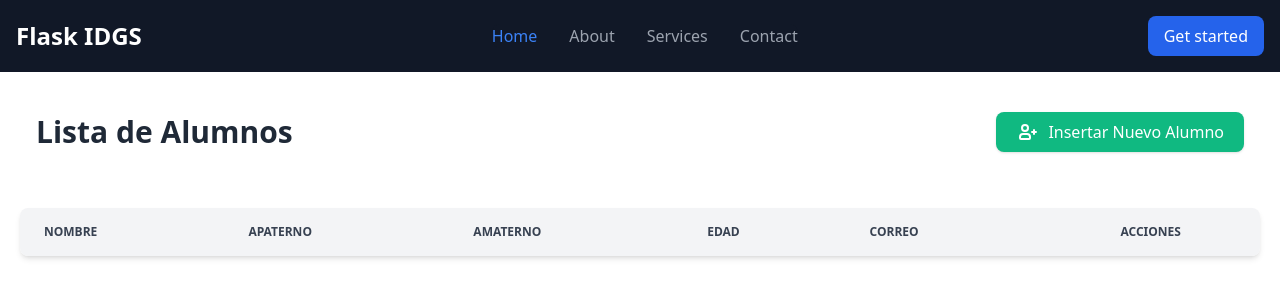
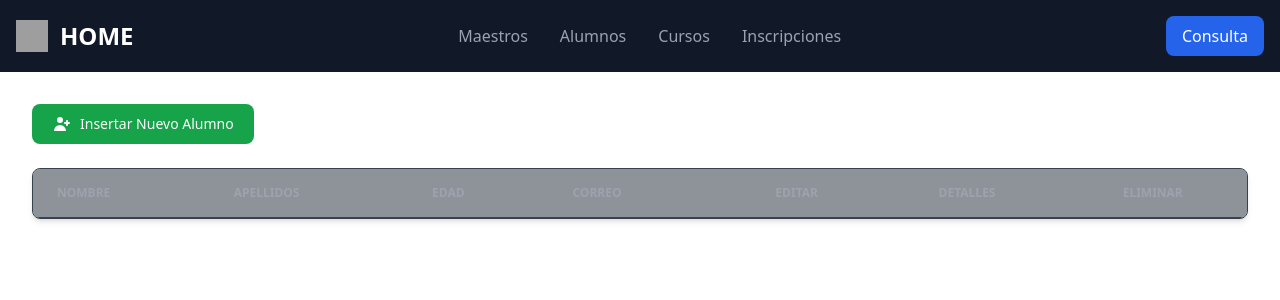
Before and after one commit to ICO-801-9-68528/flaskBDICO-801-9, a Flask app: page /alumnos in a window 1280 px wide. Shown: the top 300 px of the page. Run offline with Flask 3, Linux system fonts and the light colour scheme; lists and menus that the app fills with data are empty; some libraries are stand-ins or nearby versions; grey boxes are pictures that could not be loaded.

Commit message:
consultas

```diff
--- a/alumnos/routes.py
+++ b/alumnos/routes.py
@@ -1,7 +1,8 @@
 from . import alumnos_bp
-from flask import render_template, request, redirect, url_for
+from flask import render_template, request, redirect, url_for, flash
 from models import db, Alumnos
 from . import forms
+from sqlalchemy.exc import IntegrityError
 
 @alumnos_bp.route("", methods=['GET'])
 def lista():
@@ -104,3 +105,28 @@ def usuario():
 
     return render_template('alumnos/usuarios.html',form=usuarios_clas,mat=mat,
                            nom=nom,apa=apa,ama=ama,edad=edad,email=email)
+
+@alumnos_bp.route("/insertar", methods=['GET', 'POST'])
+def insertar():
+    if request.method == 'POST':
+        nueva_matricula = request.form.get('matricula')
+
+        nuevo_maestro = Alumnos(
+            matricula=nueva_matricula,
+            nombre=request.form.get('nombre'),
+            apellidos=request.form.get('apellidos'),
+            especialidad=request.form.get('especialidad'),
+            email=request.form.get('email')
+        )
+
+        try:
+            db.session.add(nuevo_maestro)
+            db.session.commit()
+            flash('¡Maestro registrado con éxito!', 'success')
+            return redirect(url_for('alumnos.lista'))
+        except IntegrityError:
+            db.session.rollback() # Importante para limpiar la sesión fallida
+            flash(f'Error: La matrícula {nueva_matricula} ya está ocupada por otro maestro.', 'danger')
+            return redirect(url_for('alumnos.insertar')) # Regresa al formulario
+
+    return render_template('alumnos/insertar.html')
--- a/app.py
+++ b/app.py
@@ -32,6 +32,16 @@ def dashboard():
     # Usamos un nombre de función único 'dashboard' para evitar el RecursionError
     return render_template("index.html")
 
+@app.route("/consulta")
+def consulta():
+    # Example data for students and their enrolled courses
+    students = [
+        {"name": "Juan Perez", "courses": ["Math", "Science"]},
+        {"name": "Maria Lopez", "courses": ["History", "Art"]},
+        {"name": "Carlos Gomez", "courses": ["Physics", "Chemistry"]}
+    ]
+    return render_template("consulta.html", students=students)
+
 if __name__ == '__main__':
     with app.app_context():
         db.create_all()
--- a/models.py
+++ b/models.py
@@ -31,7 +31,7 @@ class Curso(db.Model):
     maestro_id = db.Column(
         db.Integer,
         db.ForeignKey('maestros.matricula'),
-        nullable=False
+        nullable=True
     )
 
     maestro = db.relationship('Maestros', back_populates='cursos') #db.relationship Es la función
--- a/templates/alumnos/detalles.html
+++ b/templates/alumnos/detalles.html
@@ -1,5 +1,5 @@
 {% extends "layout.html" %} {% block container %}
-<div class="group py-32 relative overflow-x-auto sm:rounded-lg">
+<div class="group py-32 relative overflow-x-auto sm:rounded-lg flex justify-center items-center min-h-screen">
 <div
   class="relative bg-neutral-primary-soft max-w-xs w-full p-6 border border-default rounded-base shadow-xs"
 >
@@ -78,11 +78,10 @@
 
     <div class="flex mt-4 md:mt-6 gap-4">
 
-    <a href="index" class="bg-green-500 text-white px-4 py-2 rounded flex items-center gap-2 hover:bg-green-600">
+    <a href="{{ url_for('alumnos.lista') }}" class="bg-green-500 text-white px-4 py-2 rounded flex items-center gap-2 hover:bg-green-600">
         <svg class="w-6 h-6 text-white-800 dark:text-white" aria-hidden="true" xmlns="http://www.w3.org/2000/svg" width="24" height="24" fill="none" viewBox="0 0 24 24">
             <path stroke="currentColor" stroke-linecap="round" stroke-linejoin="round" stroke-width="2" d="M16 12h4m-2 2v-4M4 18v-1a3 3 0 0 1 3-3h4a3 3 0 0 1 3 3v1a1 1 0 0 1-1 1H5a1 1 0 0 1-1-1Zm8-10a3 3 0 1 1-6 0 3 3 0 0 1 6 0Z"/>
           </svg>
-
         Regresar
     </a>
     </div>
--- a/templates/alumnos/lista.html
+++ b/templates/alumnos/lista.html
@@ -1,64 +1,62 @@
-{% extends "layout.html" %} {% block container %}
+{% extends "layout.html" %}
 
-<div class="flex flex-col w-full px-5">
-<div class="py-10 mb-4 px-4 flex items-center justify-between">
-    <h1 class="text-3xl font-extrabold dark:text-white text-gray-800">Lista de Alumnos</h1>
-    <a
-      href="{{ url_for('alumnos.alumnos') }}"
-      class="bg-emerald-500 text-white px-5 py-2 rounded-lg shadow hover:bg-emerald-600 transition flex items-center gap-2"
-    >
-      <svg class="w-6 h-6 text-white" aria-hidden="true" xmlns="http://www.w3.org/2000/svg" fill="none" viewBox="0 0 24 24">
-        <path stroke="currentColor" stroke-linecap="round" stroke-linejoin="round" stroke-width="2" d="M16 12h4m-2 2v-4M4 18v-1a3 3 0 0 1 3-3h4a3 3 0 0 1 3 3v1a1 1 0 0 1-1 1H5a1 1 0 0 1-1-1Zm8-10a3 3 0 1 1-6 0 3 3 0 0 1 6 0Z"/>
-      </svg>
+{% block container %}
+<div class="p-4 sm:p-8">
+    <div class="mb-6">
+        <a href="{{ url_for('alumnos.alumnos') }}" class="inline-flex items-center px-5 py-2.5 text-sm font-medium text-center text-white bg-green-600 rounded-lg hover:bg-green-700 focus:ring-4 focus:ring-green-800 transition-all">
+            <svg class="w-5 h-5 mr-2" fill="currentColor" viewBox="0 0 20 20"><path d="M8 9a3 3 0 100-6 3 3 0 000 6zM8 11a6 6 0 016 6H2a6 6 0 016-6zM16 7a1 1 0 10-2 0v1h-1a1 1 0 100 2h1v1a1 1 0 102 0v-1h1a1 1 0 100-2h-1V7z"></path></svg>
             Insertar Nuevo Alumno
         </a>
     </div>
 
-<div class="relative overflow-x-auto shadow-md sm:rounded-lg">
-  <table class="w-full text-sm text-left rtl:text-right text-gray-500 dark:text-gray-400">
-    <thead class="text-xs text-gray-700 uppercase bg-gray-100 dark:bg-gray-700 dark:text-gray-400">
+    <div class="relative overflow-x-auto shadow-md sm:rounded-lg border border-gray-700">
+        <table class="w-full text-sm text-left text-gray-400">
+            <thead class="text-xs text-gray-400 uppercase bg-gray-800/50 border-b border-gray-700">
                 <tr>
-        <th scope="col" class="px-6 py-4">Nombre</th>
-        <th scope="col" class="px-6 py-4">Apaterno</th>
-        <th scope="col" class="px-6 py-4">Amaterno</th>
-        <th scope="col" class="px-6 py-4">Edad</th>
-        <th scope="col" class="px-6 py-4">Correo</th>
-        <th scope="col" class="px-6 py-4 text-center">Acciones</th>
+                    <th scope="col" class="px-6 py-4 font-bold uppercase">Nombre</th>
+                    <th scope="col" class="px-6 py-4 font-bold uppercase">Apellidos</th>
+                    <th scope="col" class="px-6 py-4 font-bold uppercase">Edad</th>
+                    <th scope="col" class="px-6 py-4 font-bold uppercase">Correo</th>
+                    <th scope="col" class="px-6 py-4 text-center font-bold uppercase">Editar</th>
+                    <th scope="col" class="px-6 py-4 text-center font-bold uppercase">Detalles</th>
+                    <th scope="col" class="px-6 py-4 text-center font-bold uppercase">Eliminar</th>
                 </tr>
             </thead>
-    <tbody>
+            <tbody class="bg-gray-900">
                 {% for alum in alumno %}
-      <tr class="bg-white border-b dark:bg-gray-800 dark:border-gray-700 hover:bg-gray-50 dark:hover:bg-gray-600">
-        <th scope="row" class="px-6 py-4 font-medium text-gray-900 whitespace-nowrap dark:text-white">
+                <tr class="border-b border-gray-700 hover:bg-gray-800 transition-colors">
+                    <th scope="row" class="px-6 py-4 font-medium text-white whitespace-nowrap">
                         {{ alum.nombre }}
                     </th>
-        <td class="px-6 py-4">{{ alum.apaterno }}</td>
-        <td class="px-6 py-4">{{ alum.amaterno }}</td>
-        <td class="px-6 py-4">{{ alum.edad }}</td>
-        <td class="px-6 py-4">{{ alum.correo }}</td>
-        <td class="px-6 py-4 flex items-center justify-center gap-2">
+                    <td class="px-6 py-4">
+                        {{ alum.apaterno }} {{ alum.amaterno }}
+                    </td>
+                    <td class="px-6 py-4">
+                        {{ alum.edad }}
+                    </td>
+                    <td class="px-6 py-4">
+                        {{ alum.correo }}
+                    </td>
 
-          <a href="{{ url_for('alumnos.detalles', id=alum.id) }}" class="flex items-center gap-1 bg-indigo-500 text-white px-3 py-1.5 rounded hover:bg-indigo-600 shadow-sm text-xs transition">
-            <svg xmlns="http://www.w3.org/2000/svg" class="h-4 w-4" viewBox="0 0 20 20" fill="currentColor">
-              <path d="M10 2a8 8 0 100 16 8 8 0 000-16zM8.5 11l3-3-3-3 1-1 4 4-4 4-1-1z" />
-            </svg>
-            Ver
-          </a>
-
-          <a href="{{ url_for('alumnos.modificar', id=alum.id) }}" class="flex items-center gap-1 bg-amber-500 text-white px-3 py-1.5 rounded hover:bg-amber-600 shadow-sm text-xs transition">
-            <svg class="h-4 w-4 text-white" aria-hidden="true" xmlns="http://www.w3.org/2000/svg" fill="none" viewBox="0 0 24 24">
-              <path stroke="currentColor" stroke-linecap="square" stroke-linejoin="round" stroke-width="2" d="M7 19H5a1 1 0 0 1-1-1v-1a3 3 0 0 1 3-3h1m4-6a3 3 0 1 1-6 0 3 3 0 0 1 6 0Zm7.441 1.559a1.907 1.907 0 0 1 0 2.698l-6.069 6.069L10 19l.674-3.372 6.07-6.07a1.907 1.907 0 0 1 2.697 0Z"/>
-            </svg>
+                    <td class="px-4 py-4 text-center">
+                        <a href="{{ url_for('alumnos.modificar', id=alum.id) }}" class="inline-flex items-center px-4 py-2 text-sm font-medium text-white bg-orange-500 rounded-lg hover:bg-orange-600 transition-colors">
+                            <svg class="w-4 h-4 mr-2" fill="currentColor" viewBox="0 0 20 20"><path d="M17.414 2.586a2 2 0 00-2.828 0L7 10.172V13h2.828l7.586-7.586a2 2 0 000-2.828z"></path></svg>
                             Editar
                         </a>
+                    </td>
 
-          <a href="{{ url_for('alumnos.eliminar', id=alum.id) }}" class="flex items-center gap-1 bg-red-500 text-white px-3 py-1.5 rounded hover:bg-red-600 shadow-sm text-xs transition">
-            <svg class="h-4 w-4 text-white" aria-hidden="true" xmlns="http://www.w3.org/2000/svg" fill="none" viewBox="0 0 24 24">
-              <path stroke="currentColor" stroke-linecap="round" stroke-linejoin="round" stroke-width="2" d="M5 7h14m-9 3v8m4-8v8M10 3h4a1 1 0 0 1 1 1v3H9V4a1 1 0 0 1 1-1ZM6 7h12v13a1 1 0 0 1-1 1H7a1 1 0 0 1-1-1V7Z"/>
-            </svg>
+                    <td class="px-4 py-4 text-center">
+                        <a href="{{ url_for('alumnos.detalles', id=alum.id) }}" class="inline-flex items-center px-4 py-2 text-sm font-medium text-white bg-purple-600 rounded-lg hover:bg-purple-700 transition-colors">
+                            <svg class="w-4 h-4 mr-2" fill="currentColor" viewBox="0 0 20 20"><path fill-rule="evenodd" d="M10 18a8 8 0 100-16 8 8 0 000 16zm3.707-8.707l-3-3a1 1 0 00-1.414 1.414L10.586 9H7a1 1 0 100 2h3.586l-1.293 1.293a1 1 0 101.414 1.414l3-3a1 1 0 000-1.414z" clip-rule="evenodd"></path></svg>
+                            Detalles
+                        </a>
+                    </td>
+
+                    <td class="px-4 py-4 text-center">
+                        <a href="{{ url_for('alumnos.eliminar', id=alum.id) }}" class="inline-flex items-center px-4 py-2 text-sm font-medium text-white bg-red-500 rounded-lg hover:bg-red-600 transition-colors">
+                            <svg class="w-4 h-4 mr-2" fill="currentColor" viewBox="0 0 20 20"><path fill-rule="evenodd" d="M9 2a1 1 0 00-.894.553L7.382 4H4a1 1 0 000 2v10a2 2 0 002 2h8a2 2 0 002-2V6a1 1 0 100-2h-3.382l-.724-1.447A1 1 0 0011 2H9z" clip-rule="evenodd"></path></svg>
                             Borrar
                         </a>
-
                     </td>
                 </tr>
                 {% endfor %}
--- a/templates/layout.html
+++ b/templates/layout.html
@@ -12,17 +12,20 @@
     <nav class="bg-gray-900 border-gray-700 dark:bg-gray-900">
         <div class="max-w-screen-xl flex flex-wrap items-center justify-between mx-auto p-4">
             <a href="/" class="flex items-center space-x-3 rtl:space-x-reverse">
-                <span class="self-center text-2xl font-semibold whitespace-nowrap text-white">Flask IDGS</span>
+                <img src="/static/img/logo.jpg" alt="Logo" class="h-8 w-8">
+                <span class="self-center text-2xl font-semibold whitespace-nowrap text-white">HOME</span>
             </a>
             <div class="hidden w-full md:block md:w-auto" id="navbar-default">
                 <ul class="font-medium flex flex-col p-4 md:p-0 mt-4 border border-gray-700 rounded-lg bg-gray-800 md:flex-row md:space-x-8 rtl:space-x-reverse md:mt-0 md:border-0 md:bg-gray-900">
-                    <li><a href="/" class="block py-2 px-3 text-white rounded md:bg-transparent md:text-blue-500 md:p-0">Home</a></li>
-                    <li><a href="#" class="block py-2 px-3 text-gray-400 hover:text-white md:p-0">About</a></li>
-                    <li><a href="#" class="block py-2 px-3 text-gray-400 hover:text-white md:p-0">Services</a></li>
-                    <li><a href="#" class="block py-2 px-3 text-gray-400 hover:text-white md:p-0">Contact</a></li>
+                    <li><a href="/maestros" class="block py-2 px-3 text-gray-400 hover:text-white md:p-0">Maestros</a></li>
+                    <li><a href="/alumnos" class="block py-2 px-3 text-gray-400 hover:text-white md:p-0">Alumnos</a></li>
+                    <li><a href="/cursos" class="block py-2 px-3 text-gray-400 hover:text-white md:p-0">Cursos</a></li>
+                    <li><a href="/inscripciones" class="block py-2 px-3 text-gray-400 hover:text-white md:p-0">Inscripciones</a></li>
                 </ul>
             </div>
-            <button class="bg-blue-600 text-white px-4 py-2 rounded-lg font-medium">Get started</button>
+            <button class="bg-blue-600 text-white px-4 py-2 rounded-lg font-medium">
+                <a href="/inscripciones">Consulta</a>
+            </button>
         </div>
     </nav>
 
--- a/templates/maestros/detalles_maestro.html
+++ b/templates/maestros/detalles_maestro.html
@@ -1,6 +1,6 @@
 {% extends "layout.html" %} {% block container %}
 
-<div class="group py-32 relative overflow-x-auto sm:rounded-lg">
+<div class="group py-32 relative overflow-x-auto sm:rounded-lg flex justify-center items-center min-h-screen">
   <div
     class="relative bg-neutral-primary-soft max-w-xs w-full p-6 border border-default rounded-base shadow-xs"
   >
```
Also changed, not shown: inscripciones/routes.py (+11 -4 lines), maestros/routes.py (+33 -4 lines), templates/alumnos/alumno_detalle.html (+6 -26 lines), templates/consulta.html (added, +34 -0 lines), templates/inscripciones/lista.html (+16 -0 lines), templates/maestros/asignar_curso.html (added, +31 -0 lines), templates/maestros/insertar_maestro.html (+13 -0 lines), templates/cursos/curso_detalle.html (renamed from templates/curso_detalle.html), templates/maestros/nuevo_maestro.html (renamed from templates/nuevo_maestro.html), 1 other file. Lines whose indentation alone changed are shown as unchanged.
